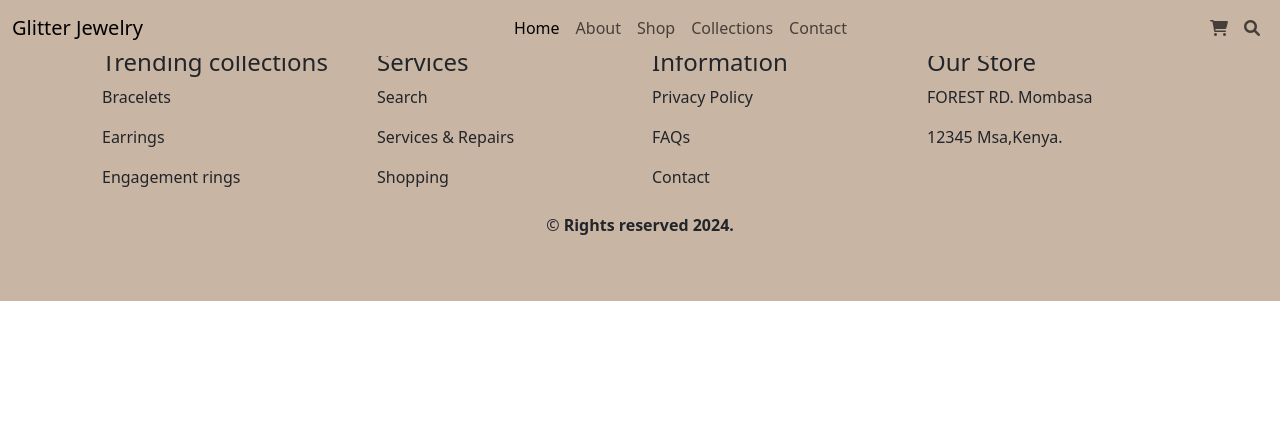
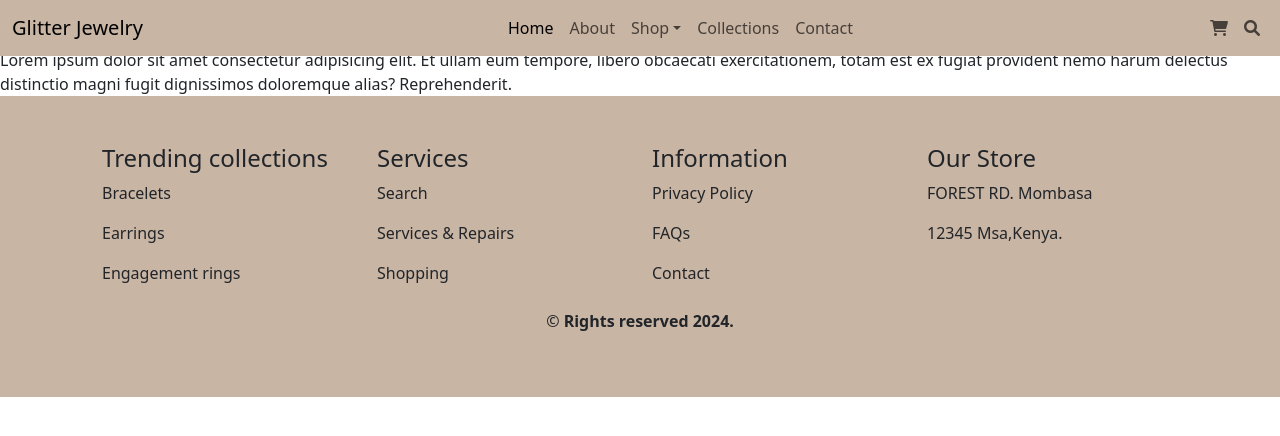
Before and after one commit to Carol254/glitter-e-shop, an Angular app: page /shop in a window 1280 px wide. Before the commit this address led to /. Shown: the top 436 px of the page. Built offline with nearby package versions, Linux system fonts and the light colour scheme.

Commit message:
few changes made

```diff
--- a/package.json
+++ b/package.json
@@ -18,6 +18,7 @@
     "@angular/platform-browser": "^17.3.0",
     "@angular/platform-browser-dynamic": "^17.3.0",
     "@angular/router": "^17.3.0",
+    "@floating-ui/dom": "^1.6.5",
     "jquery": "^3.7.1",
     "rxjs": "~7.8.0",
     "slick-carousel": "^1.8.1",
--- /dev/null
+++ b/src/app/about/about.component.html
@@ -0,0 +1,2 @@
+<div >Lorem ipsum dolor sit amet consectetur adipisicing elit. Rerum nemo magnam atque beatae eveniet explicabo. Veritatis ullam cupiditate tempore! Ex expedita ad rem at voluptas! Dicta consectetur autem repellendus dolorem!</div>
+<div>Lorem ipsum dolor sit amet consectetur adipisicing elit. Et ullam eum tempore, libero obcaecati exercitationem, totam est ex fugiat provident nemo harum delectus distinctio magni fugit dignissimos doloremque alias? Reprehenderit.</div>
--- a/src/app/header/header.component.html
+++ b/src/app/header/header.component.html
@@ -7,13 +7,20 @@
       <div class="collapse navbar-collapse" id="navbarText">
         <ul class="navbar-nav m-auto mb-2 mb-lg-0">
           <li class="nav-item">
-            <a class="nav-link active" aria-current="page" href="#">Home</a>
+            <a class="nav-link active" aria-current="page" routerLink="/home">Home</a>
           </li>
           <li class="nav-item">
-            <a class="nav-link" href="#">About</a>
+            <a class="nav-link" routerLink="/about">About</a>
           </li>
-          <li class="nav-item">
-            <a class="nav-link" href="#">Shop</a>
+          <li class="nav-item dropdown">
+            <a class="nav-link dropdown-toggle" data-bs-toggle="dropdown" routerLink="/shop" role="button" aria-expanded="false">Shop</a>
+            <ul class="dropdown-menu">
+              <li><a class="dropdown-item" href="#">Action</a></li>
+              <li><a class="dropdown-item" href="#">Another action</a></li>
+              <li><a class="dropdown-item" href="#">Something else here</a></li>
+              <li><hr class="dropdown-divider"></li>
+              <li><a class="dropdown-item" href="#">Separated link</a></li>
+            </ul>
           </li>
           <li class="nav-item">
             <a class="nav-link" href="#">Collections</a>
--- a/src/app/header/header.component.ts
+++ b/src/app/header/header.component.ts
@@ -1,12 +1,14 @@
 import { Component } from '@angular/core';
+import { RouterLink } from '@angular/router';
 
 @Component({
   selector: 'app-header',
   standalone: true,
-  imports: [],
+  imports: [RouterLink],
   templateUrl: './header.component.html',
   styleUrl: './header.component.css'
 })
 export class HeaderComponent {
 
+
 }
--- /dev/null
+++ b/src/app/shop/shop.component.html
@@ -0,0 +1,4 @@
+<div>
+    <div >Lorem ipsum dolor sit amet consectetur adipisicing elit. Rerum nemo magnam atque beatae eveniet explicabo. Veritatis ullam cupiditate tempore! Ex expedita ad rem at voluptas! Dicta consectetur autem repellendus dolorem!</div>
+<div>Lorem ipsum dolor sit amet consectetur adipisicing elit. Et ullam eum tempore, libero obcaecati exercitationem, totam est ex fugiat provident nemo harum delectus distinctio magni fugit dignissimos doloremque alias? Reprehenderit.</div>
+</div>
--- a/src/index.html
+++ b/src/index.html
@@ -8,11 +8,10 @@
   <link rel="icon" type="image/x-icon" href="assets/GLitter.png">
   <link href="https://cdn.jsdelivr.net/npm/bootstrap@5.3.3/dist/css/bootstrap.min.css" rel="stylesheet" integrity="sha384-QWTKZyjpPEjISv5WaRU9OFeRpok6YctnYmDr5pNlyT2bRjXh0JMhjY6hW+ALEwIH" crossorigin="anonymous">
   <link rel="stylesheet" href="https://cdnjs.cloudflare.com/ajax/libs/font-awesome/6.0.0-beta3/css/all.min.css">
-
-
 </head>
 <body>
   <app-root></app-root>
+  <script src="https://cdn.jsdelivr.net/npm/@popperjs/core@2.11.8/dist/umd/popper.min.js" integrity="sha384-I7E8VVD/ismYTF4hNIPjVp/Zjvgyol6VFvRkX/vR+Vc4jQkC+hVqc2pM8ODewa9r" crossorigin="anonymous"></script>
   <script src="https://cdn.jsdelivr.net/npm/bootstrap@5.3.3/dist/js/bootstrap.min.js" integrity="sha384-0pUGZvbkm6XF6gxjEnlmuGrJXVbNuzT9qBBavbLwCsOGabYfZo0T0to5eqruptLy" crossorigin="anonymous"></script>
 </body>
 </html>
```
Also changed, not shown: src/app/about/about.component.ts (added, +12 -0 lines), src/app/app.routes.ts (+6 -1 lines), src/app/shop/shop.component.ts (added, +12 -0 lines), src/app/about/about.component.css (added), src/app/shop/shop.component.css (added), 1 other file (tests, documents, lock files or other folders).
